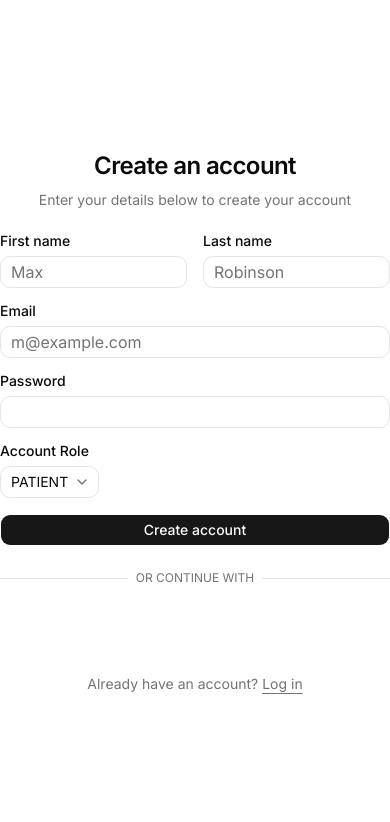
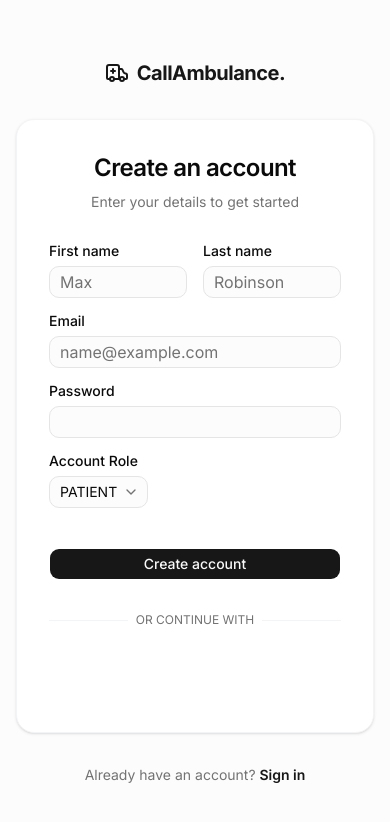
Before and after one commit to arpansarkar112/Emergency_Ambulance_Dispatch_System_frontend, a Next.js app: page /register in a window 390 px wide. Shown: the top 822 px of the page. Built offline with nearby package versions, Linux system fonts and the light colour scheme; no server answers.

Commit message:
style: redesign auth pages to a clean minimalist aesthetic

```diff
--- a/src/app/(auth)/login/page.tsx
+++ b/src/app/(auth)/login/page.tsx
@@ -45,12 +45,13 @@ export default function LoginPage() {
     try {
       const res = await signIn("credentials", {
         redirect: false,
-        idToken: credentialResponse.credential, // The JWT string
+        idToken: credentialResponse.credential,
       });
+
       if (res?.error) {
         toast.error(res.error);
       } else {
-        toast.success("Login successful!");
+        toast.success("Google login successful!");
         router.push("/dashboard");
       }
     } catch (error) {
@@ -61,70 +62,58 @@ export default function LoginPage() {
   };
 
   return (
-    <div className="container relative min-h-screen flex flex-col items-center justify-center md:grid lg:max-w-none lg:grid-cols-2 lg:px-0">
-      <div className="relative hidden h-full flex-col bg-muted p-10 text-white lg:flex dark:border-r">
-        <div className="absolute inset-0 bg-slate-900" />
-        <div className="relative z-20 flex items-center text-lg font-medium gap-2">
+    <div className="min-h-screen flex flex-col items-center justify-center bg-gray-50/50 p-4">
+      <Link href="/" className="flex items-center gap-2 mb-8 text-xl font-bold tracking-tight text-primary transition-opacity hover:opacity-80">
         <Ambulance className="h-6 w-6" />
         CallAmbulance.
-        </div>
-        <div className="relative z-20 mt-auto">
-          <blockquote className="space-y-2">
-            <p className="text-lg">
-              &ldquo;This ambulance dispatch platform has revolutionized our response times. We can now reach patients faster than ever before.&rdquo;
-            </p>
-            <footer className="text-sm">Chief Paramedic John Doe</footer>
-          </blockquote>
-        </div>
-      </div>
-      <div className="lg:p-8 w-full">
-        <div className="mx-auto flex w-full flex-col justify-center space-y-6 sm:w-[350px]">
-          <div className="flex flex-col space-y-2 text-center">
-            <h1 className="text-2xl font-semibold tracking-tight">Welcome Back 👋</h1>
-            <p className="text-sm text-muted-foreground">Login to your account</p>
+      </Link>
+
+      <div className="w-full max-w-[400px] bg-white rounded-2xl shadow-sm border border-gray-100 p-8">
+        <div className="flex flex-col space-y-2 text-center mb-8">
+          <h1 className="text-2xl font-semibold tracking-tight">Welcome back</h1>
+          <p className="text-sm text-muted-foreground">Sign in to your account to continue</p>
         </div>
 
-          <div className="grid gap-6">
-            <form onSubmit={handleLogin}>
-              <div className="grid gap-4">
-                <div className="grid gap-2">
+        <form onSubmit={handleLogin} className="space-y-4">
+          <div className="space-y-2">
             <Label htmlFor="email">Email</Label>
             <Input
               id="email"
               placeholder="name@example.com"
               type="email"
-                    autoCapitalize="none"
-                    autoComplete="email"
-                    autoCorrect="off"
               value={email}
               onChange={(e) => setEmail(e.target.value)}
               required
+              className="bg-gray-50/50"
             />
           </div>
-                <div className="grid gap-2">
+          <div className="space-y-2">
+            <div className="flex items-center justify-between">
               <Label htmlFor="password">Password</Label>
+              <Link href="#" className="text-xs font-medium text-primary hover:underline">
+                Forgot password?
+              </Link>
+            </div>
             <Input
               id="password"
               type="password"
               value={password}
               onChange={(e) => setPassword(e.target.value)}
               required
+              className="bg-gray-50/50"
             />
           </div>
-                <Button className="w-full" type="submit" disabled={loading}>
+          <Button className="w-full mt-2" type="submit" disabled={loading}>
             {loading ? "Signing in..." : "Sign in"}
           </Button>
-              </div>
         </form>
 
-            <div className="relative">
+        <div className="relative my-8">
           <div className="absolute inset-0 flex items-center">
-                <span className="w-full border-t" />
+            <span className="w-full border-t border-gray-100" />
           </div>
           <div className="relative flex justify-center text-xs uppercase">
-                <span className="bg-background px-2 text-muted-foreground">
-                  Or continue with
-                </span>
+            <span className="bg-white px-2 text-muted-foreground">Or continue with</span>
           </div>
         </div>
 
@@ -132,18 +121,22 @@ export default function LoginPage() {
           <GoogleLogin
             onSuccess={handleGoogleSuccess}
             onError={() => toast.error("Google login failed")}
+            useOneTap={false}
+            shape="rectangular"
+            theme="outline"
+            text="continue_with"
+            size="large"
+            width="100%"
           />
         </div>
       </div>
 
-          <p className="px-8 text-center text-sm text-muted-foreground">
+      <p className="mt-8 text-center text-sm text-muted-foreground">
         Don&apos;t have an account?{" "}
-            <Link href="/register" className="underline underline-offset-4 hover:text-primary">
+        <Link href="/register" className="font-semibold text-primary hover:underline transition-all">
           Sign up
         </Link>
       </p>
     </div>
-      </div>
-    </div>
   );
 }
--- a/src/app/(auth)/register/page.tsx
+++ b/src/app/(auth)/register/page.tsx
@@ -10,20 +10,8 @@ import { useState } from "react";
 import { toast } from "sonner";
 import { signIn } from "next-auth/react";
 import { GoogleLogin } from "@react-oauth/google";
-import { useForm } from "react-hook-form";
-import { zodResolver } from "@hookform/resolvers/zod";
-import * as z from "zod";
+import { useRouter } from "next/navigation";
 import { api } from "@/lib/axios";
-import { useRouter } from "next/navigation";
-
-const registerSchema = z.object({
-  firstName: z.string().min(2, "First name is too short"),
-  lastName: z.string().min(2, "Last name is too short"),
-  email: z.string().email("Invalid email address"),
-  password: z.string().min(6, "Password must be at least 6 characters"),
-});
-
-type RegisterFormValues = z.infer<typeof registerSchema>;
 
 export default function RegisterPage() {
   const [loading, setLoading] = useState(false);
@@ -41,46 +29,21 @@ export default function RegisterPage() {
         redirect: false,
         idToken: credentialResponse.credential,
       });
+
       if (res?.error) {
         toast.error(res.error);
       } else {
-        toast.success("Account linked successfully!");
+        toast.success("Google login successful!");
         router.push("/dashboard");
       }
     } catch (error) {
-      toast.error("Google sign-up failed");
+      toast.error("Google login failed");
     } finally {
       setLoading(false);
     }
   };
 
-  // Fallback to standard state if form library isn't fully integrated, but we'll use react-hook-form format
-  // Actually, I'll just keep it simple since I need to use the actual hook
-  // Oh wait, I didn't import useForm correctly.
-  return (
-    <div className="container relative min-h-screen flex flex-col items-center justify-center md:grid lg:max-w-none lg:grid-cols-2 lg:px-0">
-      <div className="relative hidden h-full flex-col bg-muted p-10 text-white lg:flex dark:border-r">
-        <div className="absolute inset-0 bg-slate-900" />
-        <div className="relative z-20 flex items-center text-lg font-medium gap-2">
-          <Ambulance className="h-6 w-6" />
-          CallAmbulance.
-        </div>
-        <div className="relative z-20 mt-auto">
-          <blockquote className="space-y-2">
-            <p className="text-lg">
-              &ldquo;Join our network of healthcare providers and users to save lives efficiently.&rdquo;
-            </p>
-          </blockquote>
-        </div>
-      </div>
-      <div className="lg:p-8 w-full">
-        <div className="mx-auto flex w-full flex-col justify-center space-y-6 sm:w-[400px]">
-          <div className="flex flex-col space-y-2 text-center">
-            <h1 className="text-2xl font-semibold tracking-tight">Create an account</h1>
-            <p className="text-sm text-muted-foreground">Enter your details below to create your account</p>
-          </div>
-
-          <form onSubmit={async (e) => {
+  const handleRegister = async (e: React.FormEvent) => {
     e.preventDefault();
     setLoading(true);
     try {
@@ -89,7 +52,7 @@ export default function RegisterPage() {
         lastName,
         email,
         password,
-                role: role,
+        role,
       });
 
       if (res.data.success) {
@@ -107,30 +70,76 @@ export default function RegisterPage() {
     } finally {
       setLoading(false);
     }
-          }}>
-            <div className="grid gap-4">
+  };
+
+  return (
+    <div className="min-h-screen flex flex-col items-center justify-center bg-gray-50/50 p-4 py-12">
+      <Link href="/" className="flex items-center gap-2 mb-8 text-xl font-bold tracking-tight text-primary transition-opacity hover:opacity-80">
+        <Ambulance className="h-6 w-6" />
+        CallAmbulance.
+      </Link>
+
+      <div className="w-full max-w-[450px] bg-white rounded-2xl shadow-sm border border-gray-100 p-8">
+        <div className="flex flex-col space-y-2 text-center mb-8">
+          <h1 className="text-2xl font-semibold tracking-tight">Create an account</h1>
+          <p className="text-sm text-muted-foreground">Enter your details to get started</p>
+        </div>
+
+        <form onSubmit={handleRegister} className="space-y-4">
           <div className="grid grid-cols-2 gap-4">
-                <div className="grid gap-2">
+            <div className="space-y-2">
               <Label htmlFor="first-name">First name</Label>
-                  <Input id="first-name" placeholder="Max" value={firstName} onChange={(e) => setFirstName(e.target.value)} required />
+              <Input
+                id="first-name"
+                placeholder="Max"
+                value={firstName}
+                onChange={(e) => setFirstName(e.target.value)}
+                required
+                className="bg-gray-50/50"
+              />
             </div>
-                <div className="grid gap-2">
+            <div className="space-y-2">
               <Label htmlFor="last-name">Last name</Label>
-                  <Input id="last-name" placeholder="Robinson" value={lastName} onChange={(e) => setLastName(e.target.value)} required />
+              <Input
+                id="last-name"
+                placeholder="Robinson"
+                value={lastName}
+                onChange={(e) => setLastName(e.target.value)}
+                required
+                className="bg-gray-50/50"
+              />
             </div>
           </div>
-              <div className="grid gap-2">
+
+          <div className="space-y-2">
             <Label htmlFor="email">Email</Label>
-                <Input id="email" placeholder="m@example.com" type="email" value={email} onChange={(e) => setEmail(e.target.value)} required />
+            <Input
+              id="email"
+              placeholder="name@example.com"
+              type="email"
+              value={email}
+              onChange={(e) => setEmail(e.target.value)}
+              required
+              className="bg-gray-50/50"
+            />
           </div>
-              <div className="grid gap-2">
+
+          <div className="space-y-2">
             <Label htmlFor="password">Password</Label>
-                <Input id="password" type="password" value={password} onChange={(e) => setPassword(e.target.value)} required />
+            <Input
+              id="password"
+              type="password"
+              value={password}
+              onChange={(e) => setPassword(e.target.value)}
+              required
+              className="bg-gray-50/50"
+            />
           </div>
-              <div className="grid gap-2">
+
+          <div className="space-y-2">
             <Label>Account Role</Label>
             <Select value={role} onValueChange={(val) => setRole(val || "PATIENT")}>
-                  <SelectTrigger>
+              <SelectTrigger className="bg-gray-50/50">
                 <SelectValue placeholder="Select your role" />
               </SelectTrigger>
               <SelectContent>
@@ -139,38 +148,41 @@ export default function RegisterPage() {
               </SelectContent>
             </Select>
           </div>
-              <Button className="w-full" type="submit" disabled={loading}>
+
+          <Button className="w-full mt-6" type="submit" disabled={loading}>
             {loading ? "Creating account..." : "Create account"}
           </Button>
-            </div>
         </form>
 
-          <div className="relative">
+        <div className="relative my-8">
           <div className="absolute inset-0 flex items-center">
-              <span className="w-full border-t" />
+            <span className="w-full border-t border-gray-100" />
           </div>
           <div className="relative flex justify-center text-xs uppercase">
-              <span className="bg-background px-2 text-muted-foreground">
-                Or continue with
-              </span>
+            <span className="bg-white px-2 text-muted-foreground">Or continue with</span>
           </div>
         </div>
 
         <div className="flex justify-center w-full">
           <GoogleLogin
             onSuccess={handleGoogleSuccess}
-              onError={() => toast.error("Google sign-up failed")}
+            onError={() => toast.error("Google login failed")}
+            useOneTap={false}
+            shape="rectangular"
+            theme="outline"
+            text="continue_with"
+            size="large"
+            width="100%"
           />
         </div>
+      </div>
 
-          <p className="px-8 text-center text-sm text-muted-foreground">
+      <p className="mt-8 text-center text-sm text-muted-foreground">
         Already have an account?{" "}
-            <Link href="/login" className="underline underline-offset-4 hover:text-primary">
-              Log in
+        <Link href="/login" className="font-semibold text-primary hover:underline transition-all">
+          Sign in
         </Link>
       </p>
     </div>
-      </div>
-    </div>
   );
 }
```
Lines whose indentation alone changed are shown as unchanged.
